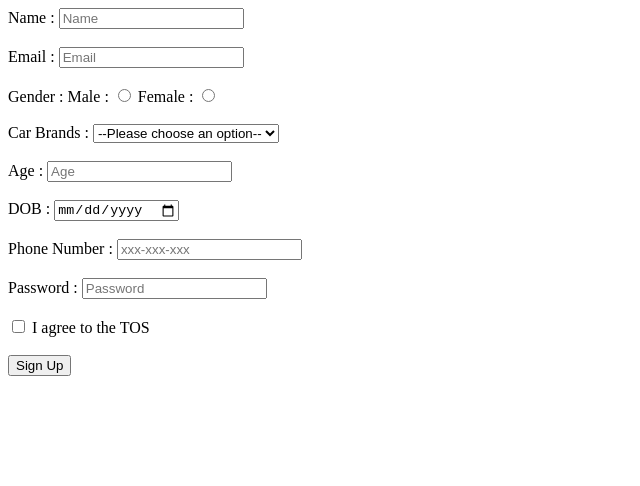
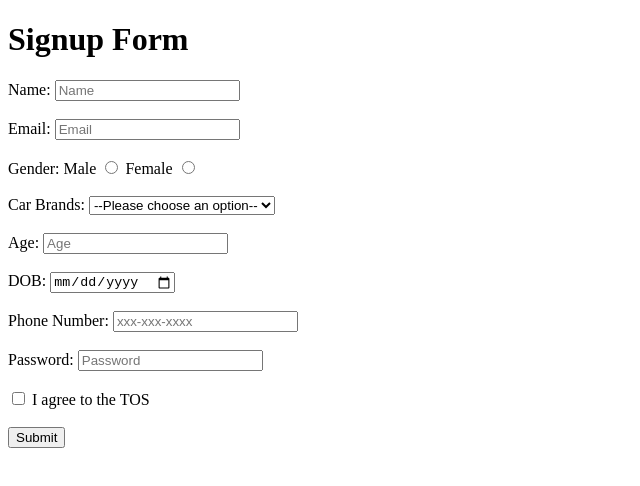
Before and after one commit to acciojob/signup-form-car-diamehta23, a website: page main.html in a window 1280 px wide. Shown: the whole page, without its empty margins (0-640 px from the left). Drawn offline with Linux system fonts and the light colour scheme.

Commit message:
created a submission

```diff
--- a/main.html
+++ b/main.html
@@ -1,61 +1,70 @@
 <!DOCTYPE html>
+<html lang="en">
+<head>
+    <meta charset="UTF-8">
+    <meta http-equiv="X-UA-Compatible" content="IE=edge">
+    <meta name="viewport" content="width=device-width, initial-scale=1.0">
+    <title>Signup Form</title>
+</head>
+<body>
+    <h1>Signup Form</h1>
+    <form action="#" method="post">
+        <!-- Name -->
+        <label for="name">Name:</label>
+        <input type="text" id="name" name="name" placeholder="Name" required>
+        <br><br>
 
-<html>
+        <!-- Email -->
+        <label for="email">Email:</label>
+        <input type="email" id="email" name="email" placeholder="Email" required>
+        <br><br>
 
-<head>
-	<link rel="stylesheet" href="styles.css">
-</head>
+        <!-- Gender -->
+        <span>Gender:</span>
+        <label for="gender_m">Male</label>
+        <input type="radio" id="gender_m" name="gender" value="male" required>
+        <label for="gender_f">Female</label>
+        <input type="radio" id="gender_f" name="gender" value="female" required>
+        <br><br>
 
-<body>
+        <!-- Car Brands -->
+        <label for="cars">Car Brands:</label>
+        <select id="cars" name="cars" required>
+            <option value="" disabled selected>--Please choose an option--</option>
+            <option value="volvo">Volvo</option>
+            <option value="saab">Saab</option>
+            <option value="mercedes">Mercedes</option>
+            <option value="audi">Audi</option>
+        </select>
+        <br><br>
 
-<form method="post">
-	<lable for="name">
-	Name : <input type="text" id="name" placeholder="Name" required>
-	</lable>
-	<br><br>
-		<lable for="email">
-		Email : <input type="email" id="email" placeholder="Email" required>
-	</lable>
-	<br><br>
-		<lable for="gender">
-		Gender :
-			Male : <input type="radio" id="gender_m" placeholder="-" name="gender"required>
-			Female : <input type="radio" id="gender_f" placeholder="-"name="gender" required>
-	</lable>
-	<br><br>
-		<lable for="car_brands">
-			Car Brands : <select id="cars" required>
-				<option value="">--Please choose an option--</option>
-				<option value="BMW">BMW</option>
-				<option value="Tata">Tata Company</option>
-				<option value="Tesla">Tesla</option>
-				<option value="Bugati">Bugati</option>
-			</select>
-	</lable>
-	<br><br>
-		<lable for="age">
-		Age : <input type="number" id="age" placeholder="Age" required>
-	</lable>
-	<br><br>
-		<lable for="dob">
-		DOB : <input type="Date" id="dob" placeholder="-" required>
-	</lable>
-	<br><br>
-		<lable for="phoneno">
-		Phone Number : <input type="Tel" id="tel" placeholder="xxx-xxx-xxx">
-	</lable>
-	<br><br>
-		<lable for="pass">
-		Password : <input type="password" id="password" placeholder="Password" required>
-	</lable>
-	<br><br>
-		<lable for="tos">
-		<input type="checkbox" id="tos" placeholder="-" required> I agree to the TOS
-	</lable>
-	<br><br>
-	<button type="submit">Sign Up</button>
-</form>
+        <!-- Age -->
+        <label for="age">Age:</label>
+        <input type="number" id="age" name="age" placeholder="Age" required>
+        <br><br>
 
+        <!-- Date of Birth -->
+        <label for="dob">DOB:</label>
+        <input type="date" id="dob" name="dob" required>
+        <br><br>
+
+        <!-- Phone Number -->
+        <label for="tel">Phone Number:</label>
+        <input type="tel" id="tel" name="tel" placeholder="xxx-xxx-xxxx">
+        <br><br>
+
+        <!-- Password -->
+        <label for="password">Password:</label>
+        <input type="password" id="password" name="password" placeholder="Password" required>
+        <br><br>
+
+        <!-- Terms of Service -->
+        <input type="checkbox" id="tos" name="tos" required>
+        <label for="tos">I agree to the TOS</label>
+        <br><br>
+
+        <!-- Submit Button -->
+        <button type="submit">Submit</button>
+    </form>
 </body>
-
 </html>
```
